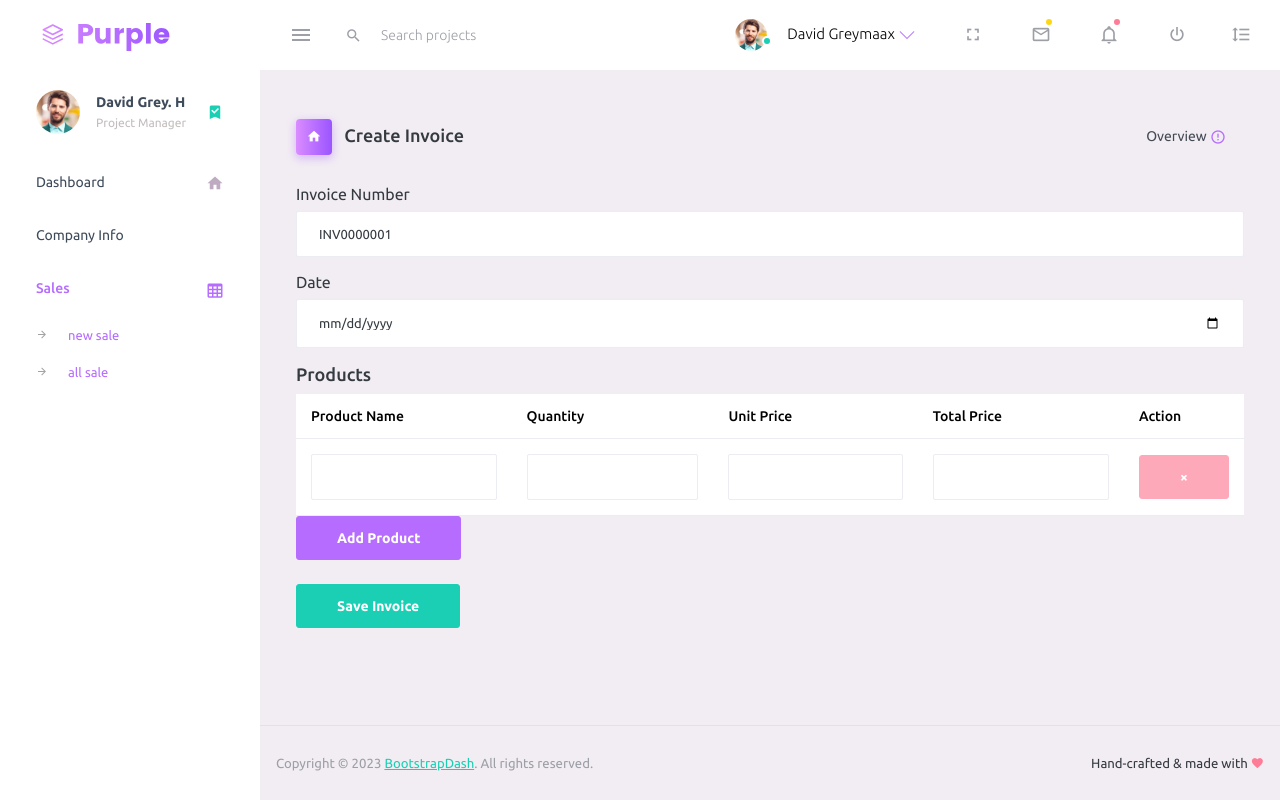
After one commit to Fotsingboris/simple_invoice, a Django app: page /sale in a window 1280 px wide. The commit adds this page. Run offline with Django 4.2, Linux system fonts and the light colour scheme; data that the repository does not hold is empty; some libraries are stand-ins or nearby versions.

Commit message:
feat: added downlaod

```diff
--- a/download/urls.py
+++ b/download/urls.py
@@ -6,5 +6,8 @@ app_name = "company"
 urlpatterns = [
    path('company_info', CompanyInformationView.as_view(), name='company'),
     path('', home, name='home'),
+    path('sale', create_invoice, name='sales'),
+    path('all_sales', all_sale, name='all_sale'),
+       path('download_pdf/<str:id>/', download_invoice_pdf, name='download_pdf'),
 
 ]
--- a/download/views.py
+++ b/download/views.py
@@ -1,11 +1,19 @@
+from datetime import date
 import logging
-from django.shortcuts import render
+import pdfkit
+
+from django.shortcuts import get_object_or_404, render
 from django.views import View
 from django.shortcuts import render, redirect
 from django.utils.translation import gettext as _
 from django.db import transaction
+from django.template.loader import get_template
+from .utils import generate_invoice_number
 from .models import *
 from django.contrib import messages
+from datetime import date
+from django.http import HttpResponse
+
 
 
 
@@ -83,3 +91,72 @@ class CompanyInformationView(View):
             messages.error(request, _('Error adding Company Info. Please contact support for assistance.'))
 
         return redirect('company:company')
+
+
+def all_sale(request):
+    invoices = Invoice.objects.select_related().prefetch_related('items').all()
+
+    context = {
+        'invoices': invoices,
+    }
+    return render(request, 'Sales/all_sales.html', context)
+
+
+
+def create_invoice(request):
+    if request.method == 'POST':
+        # Create the invoice
+        invoice_number = request.POST.get('invoice_number')
+        invoice_date = request.POST.get('date')
+
+        invoice = Invoice.objects.create(
+            invoice_number=invoice_number,
+            date=invoice_date,
+        )
+
+        # Save each product row as an InvoiceItem
+        product_names = request.POST.getlist('product_name[]')
+        quantities = request.POST.getlist('quantity[]')
+        unit_prices = request.POST.getlist('unit_price[]')
+
+        for product_name, quantity, unit_price in zip(product_names, quantities, unit_prices):
+            InvoiceItem.objects.create(
+                invoice=invoice,
+                product_name=product_name,
+                quantity=int(quantity),
+                unit_price=float(unit_price),
+            )
+
+        return redirect('company:sales')
+
+    # For GET request, generate an invoice number and load form
+    invoice_number = generate_invoice_number()
+    today_date = date.today()
+
+    return render(request, 'Sales/sales.html', {
+        'invoice_number': invoice_number,
+        'date': today_date,
+    })
+
+
+def download_invoice_pdf(request, id):
+    invoice = get_object_or_404(Invoice, id=id)
+    invoice_items = invoice.items.all()
+
+    # Calculate the total amount
+    total_amount = sum(item.total_price for item in invoice_items)
+
+    context = {
+        'invoice': invoice,
+        'invoice_items': invoice_items,
+        'total_amount': total_amount,
+        'current_date': date.today().strftime('%d/%m/%Y'),
+    }
+
+    template = get_template('Sales/invoice_pdf.html')
+    html = template.render(context)
+    pdf = pdfkit.from_string(html, False)
+
+    response = HttpResponse(pdf, content_type='application/pdf')
+    response['Content-Disposition'] = f'attachment; filename="Invoice_{invoice.invoice_number}.pdf"'
+    return response
--- /dev/null
+++ b/templates/Sales/sales.html
@@ -0,0 +1,120 @@
+{% extends "base.html" %}
+{% load static %}
+
+{% block content %}
+
+    <div class="content-wrapper">
+        <div class="page-header">
+            <h3 class="page-title">
+                <span class="page-title-icon bg-gradient-primary text-white me-2">
+                    <i class="mdi mdi-home"></i>
+                </span> Create Invoice
+            </h3>
+            <nav aria-label="breadcrumb">
+                <ul class="breadcrumb">
+                    <li class="breadcrumb-item active" aria-current="page">
+                        <span></span>Overview <i class="mdi mdi-alert-circle-outline icon-sm text-primary align-middle"></i>
+                    </li>
+                </ul>
+            </nav>
+        </div>
+
+        <form method="post">
+            {% csrf_token %}
+
+            <!-- Invoice Info -->
+            <div class="mb-3">
+                <label for="invoice_number" class="form-label">Invoice Number</label>
+                <input type="text" class="form-control" id="invoice_number" name="invoice_number" value="{{ invoice_number }}" readonly>
+            </div>
+
+            <div class="mb-3">
+                <label for="date" class="form-label">Date</label>
+                <input type="date" class="form-control" id="date" name="date" value="{{ date }}">
+            </div>
+
+            <!-- Products Table -->
+            <h4>Products</h4>
+            <table class="table" id="products_table">
+                <thead>
+                    <tr>
+                        <th>Product Name</th>
+                        <th>Quantity</th>
+                        <th>Unit Price</th>
+                        <th>Total Price</th>
+                        <th>Action</th>
+                    </tr>
+                </thead>
+                <tbody id="product-rows">
+                    <tr class="product-row">
+                        <td><input type="text" class="form-control" name="product_name[]" required></td>
+                        <td><input type="number" class="form-control quantity" name="quantity[]" min="1" required></td>
+                        <td><input type="number" class="form-control unit-price" name="unit_price[]" step="0.01" min="0" required></td>
+                        <td><input type="text" class="form-control total-price" name="total_price[]" readonly></td>
+                        <td><button type="button" class="btn btn-danger remove-row" disabled>&times;</button></td>
+                    </tr>
+                </tbody>
+            </table>
+            <button type="button" class="btn btn-primary" id="add-row">Add Product</button>
+
+            <div class="mt-4">
+                <button type="submit" class="btn btn-success">Save Invoice</button>
+            </div>
+        </form>
+
+
+
+
+
+    </div>
+
+{% endblock %}
+
+{% block scripts %}
+
+    <script>
+        $(document).ready(function() {
+            // Function to update the total price based on quantity and unit price
+            function updateTotalPrice() {
+                $('.product-row').each(function() {
+                    const quantity = $(this).find('.quantity').val();
+                    const unitPrice = $(this).find('.unit-price').val();
+                    const totalPrice = (quantity && unitPrice) ? (quantity * unitPrice).toFixed(2) : 0;
+                    $(this).find('.total-price').val(totalPrice);
+                });
+            }
+
+            // Add new row
+            $('#add-row').click(function() {
+                const newRow = `<tr class="product-row">
+                    <td><input type="text" class="form-control" name="product_name[]" required></td>
+                    <td><input type="number" class="form-control quantity" name="quantity[]" min="1" required></td>
+                    <td><input type="number" class="form-control unit-price" name="unit_price[]" step="0.01" min="0" required></td>
+                    <td><input type="text" class="form-control total-price" name="total_price[]" readonly></td>
+                    <td><button type="button" class="btn btn-danger remove-row">&times;</button></td>
+                </tr>`;
+                $('#product-rows').append(newRow);
+                $('.remove-row').prop('disabled', false); // Enable the remove buttons once more than one row exists
+            });
+
+            // Remove row (at least one row must remain)
+            $(document).on('click', '.remove-row', function() {
+                if ($('.product-row').length > 1) {
+                    $(this).closest('tr').remove();
+                }
+                if ($('.product-row').length === 1) {
+                    $('.remove-row').prop('disabled', true); // Disable remove button if only one row is left
+                }
+                updateTotalPrice(); // Update total after row removal
+            });
+
+            // Update total price when quantity or unit price changes
+            $(document).on('input', '.quantity, .unit-price', function() {
+                updateTotalPrice();
+            });
+
+            // Initialize the first row's remove button to be disabled (since there should be at least one row)
+            $('.remove-row').prop('disabled', true);
+        });
+    </script>
+      {% endblock  %}
--- a/templates/base.html
+++ b/templates/base.html
@@ -34,5 +34,12 @@
       <!-- page-body-wrapper ends -->
     </div>
     {% include 'includes/_js.html'%}
+
+
+
+    {% block scripts %}
+
+
+      {% endblock scripts %}
   </body>
 </html>
--- a/templates/includes/_js.html
+++ b/templates/includes/_js.html
@@ -2,6 +2,8 @@
 
 <!-- container-scroller -->
 <!-- plugins:js -->
+
+
 <script src="{% static 'vendors/js/vendor.bundle.base.js' %}"></script>
 <!-- endinject -->
 <!-- Plugin js for this page -->
--- a/templates/includes/sidebar.html
+++ b/templates/includes/sidebar.html
@@ -38,7 +38,10 @@
         <div class="collapse" id="tables">
           <ul class="nav flex-column sub-menu">
             <li class="nav-item">
-              <a class="nav-link" href="#">Basic table</a>
+              <a class="nav-link" href="{% url 'company:sales' %}">new sale</a>
+            </li>
+            <li class="nav-item">
+              <a class="nav-link" href="{% url 'company:all_sale' %}">all sale</a>
             </li>
           </ul>
         </div>
```
Also changed, not shown: templates/Sales/all_sales.html (added, +72 -0 lines), templates/Sales/invoice_pdf.html (added, +55 -0 lines).
